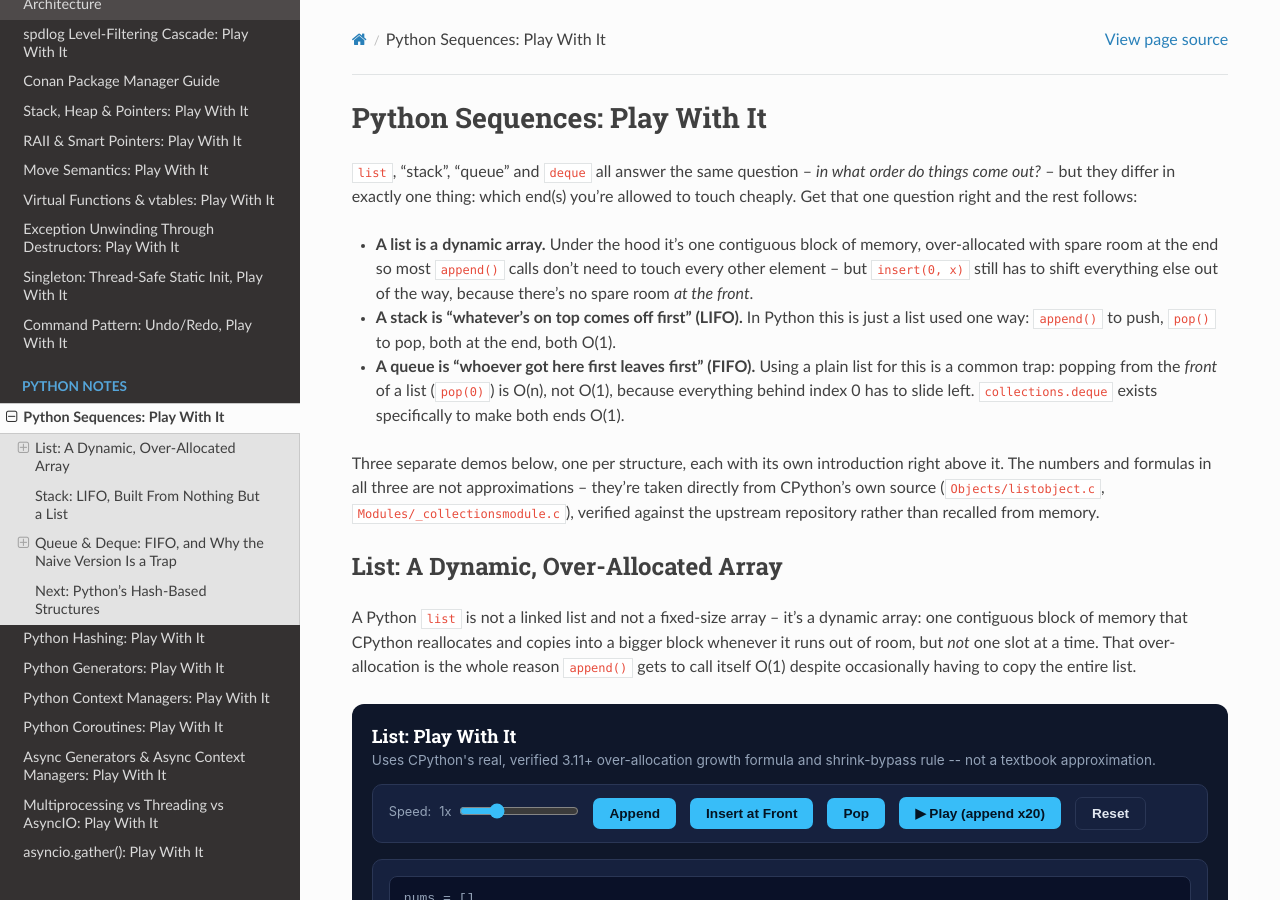
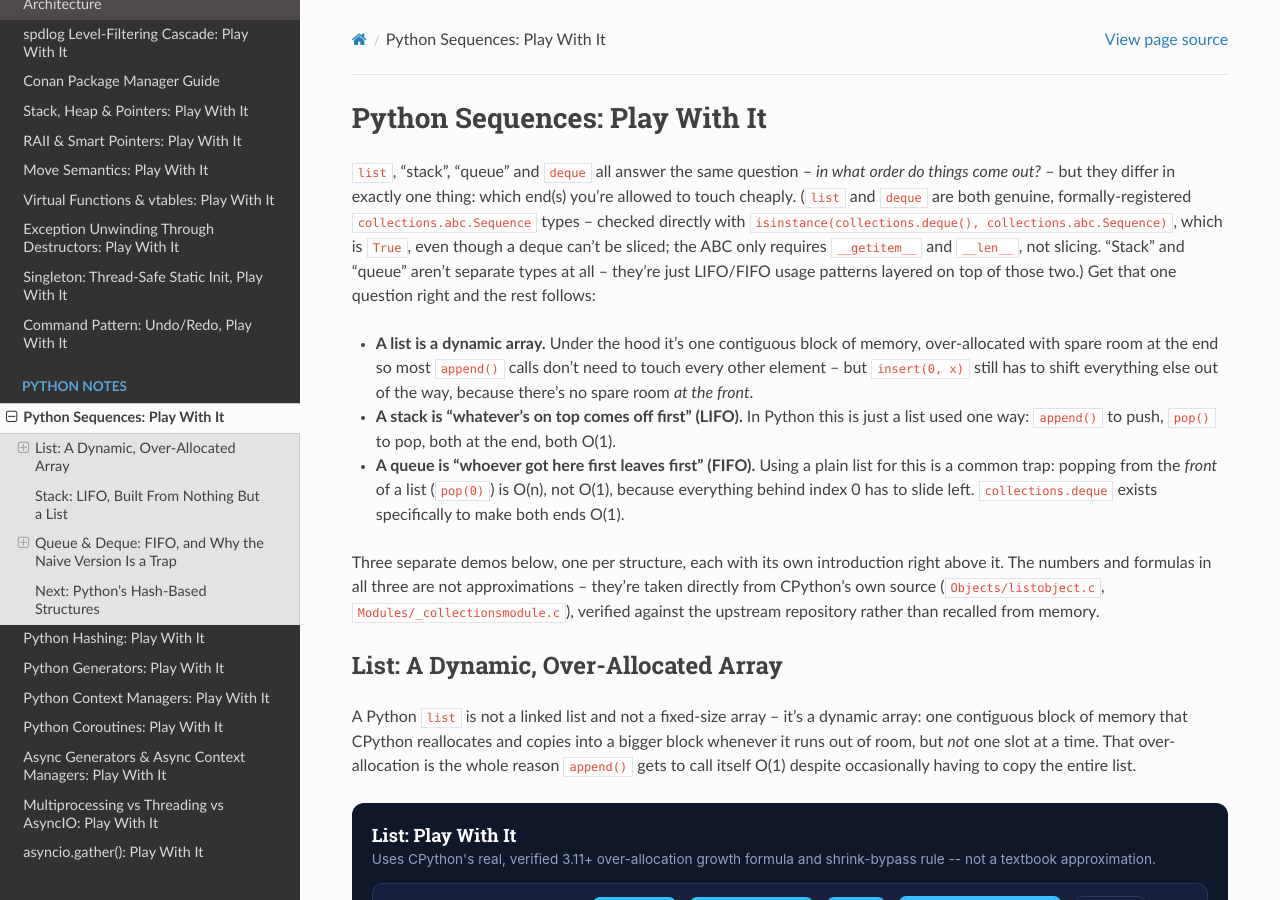
Before and after one commit to karthik-dev-82/system-notes, a Sphinx documentation site: the page built from docs/source/python_sequences_interactive.rst, in a window 1280 px wide and 900 px high. Built offline with Sphinx 7.4.7 and the Read the Docs theme 3.1.0, drawn with Linux system fonts in a browser that asks for light colours.

Commit message:
Clarify list/stack/queue/deque are Sequences in the intro itself
Both list and collections.deque are formally-registered
collections.abc.Sequence types (confirmed via isinstance against the
real ABC, and traced to the explicit MutableSequence.register(deque)
call in collections/__init__.py), even though deque doesn't support
slicing -- the ABC only requires __getitem__ and __len__. "Stack" and
"queue" are just LIFO/FIFO usage patterns on top of those two, not
separate types. This was already covered later in the page (the
queue.Queue subsection); now it's stated up front too.

Co-Authored-By: Claude Sonnet 5 <noreply@anthropic.com>

```diff
--- a/docs/source/python_sequences_interactive.rst
+++ b/docs/source/python_sequences_interactive.rst
@@ -3,8 +3,15 @@ Python Sequences: Play With It
 
 ``list``, "stack", "queue" and ``deque`` all answer the same question
 -- *in what order do things come out?* -- but they differ in exactly
-one thing: which end(s) you're allowed to touch cheaply. Get that one
-question right and the rest follows:
+one thing: which end(s) you're allowed to touch cheaply. (``list`` and
+``deque`` are both genuine, formally-registered
+``collections.abc.Sequence`` types -- checked directly with
+``isinstance(collections.deque(), collections.abc.Sequence)``, which
+is ``True``, even though a deque can't be sliced; the ABC only
+requires ``__getitem__`` and ``__len__``, not slicing. "Stack" and
+"queue" aren't separate types at all -- they're just LIFO/FIFO usage
+patterns layered on top of those two.) Get that one question right and
+the rest follows:
 
 * **A list is a dynamic array.** Under the hood it's one contiguous
   block of memory, over-allocated with spare room at the end so most
```
